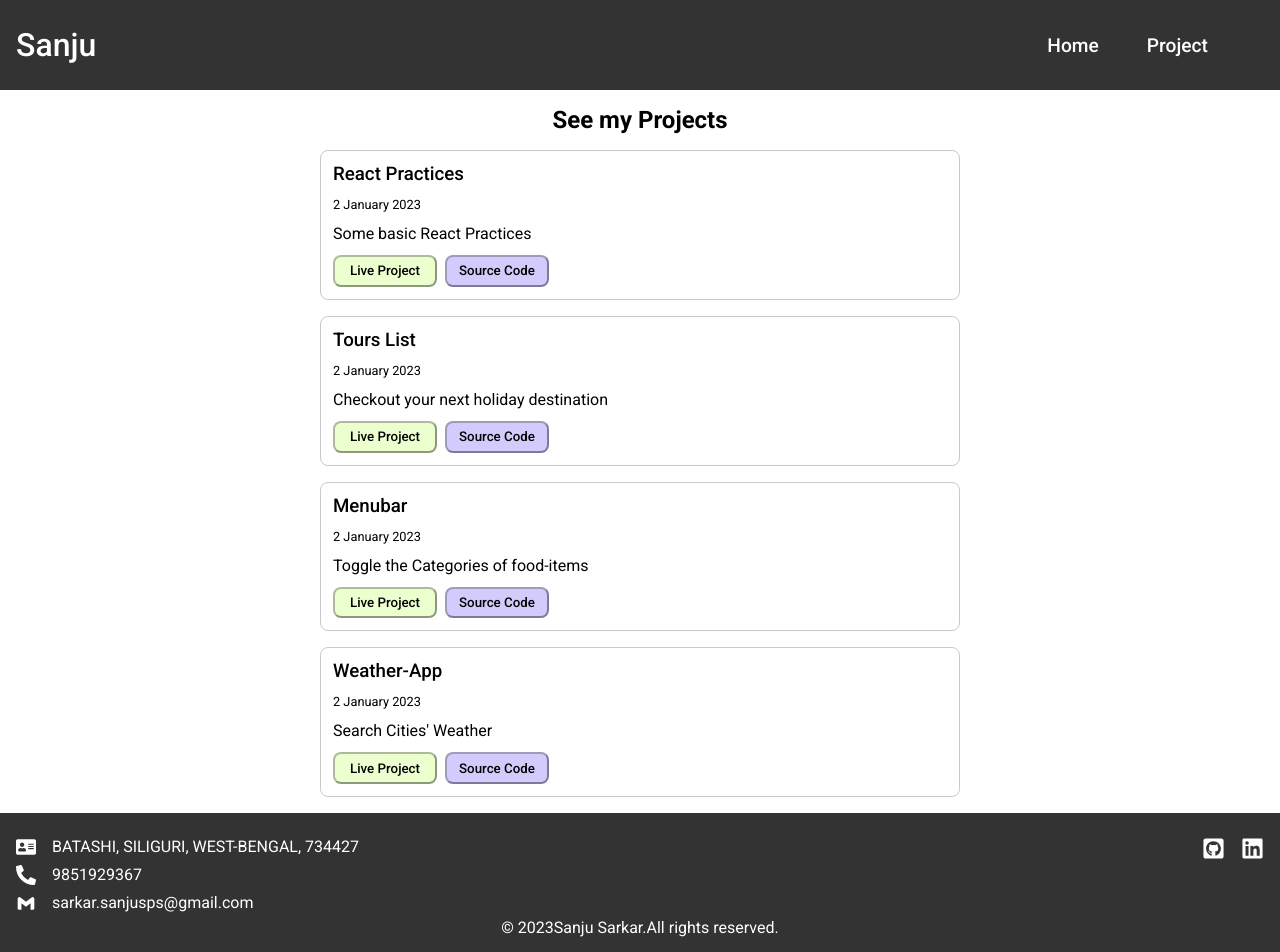
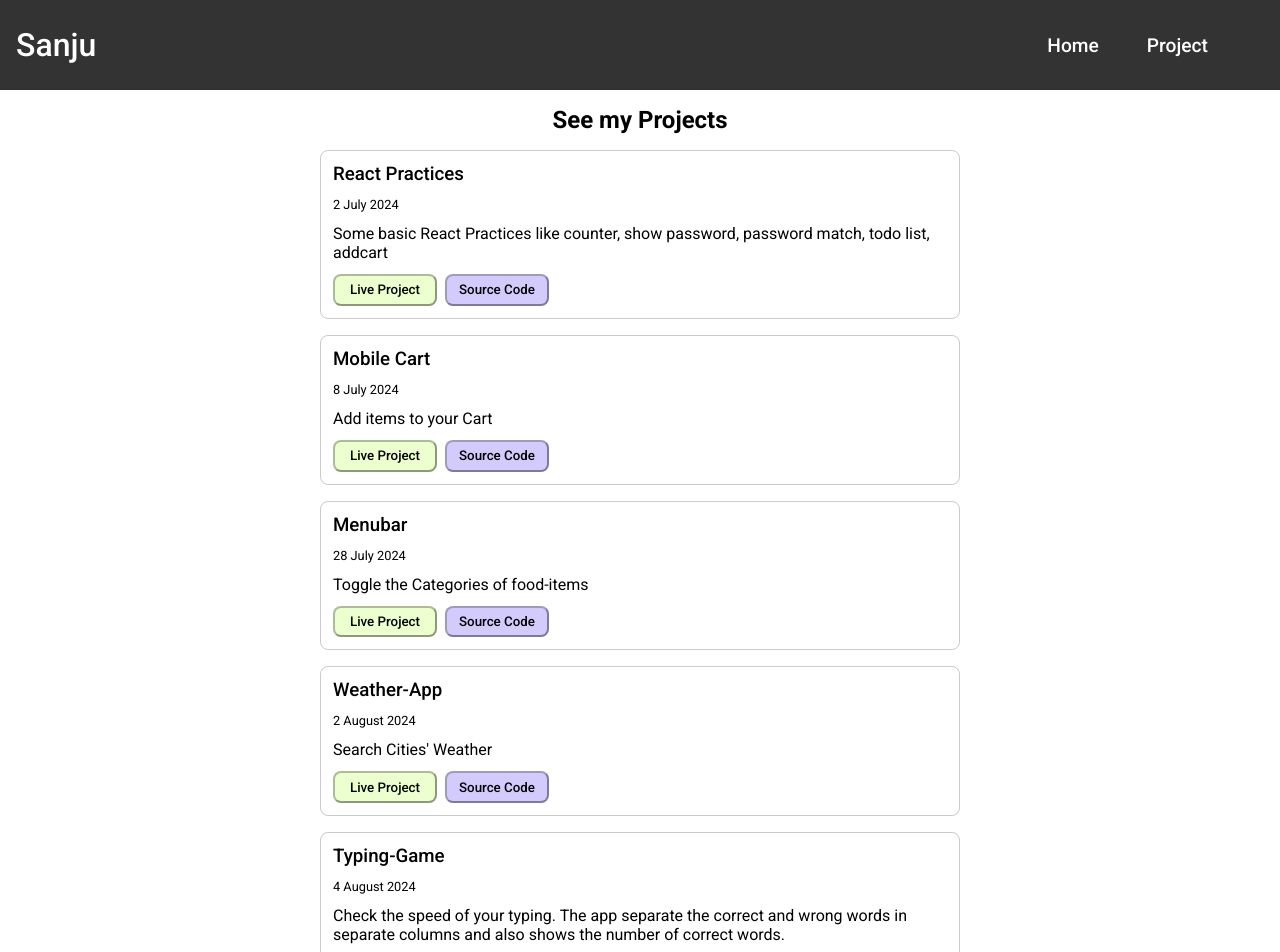
Before and after one commit to SanjuXepiar/Portfolio.js, a React (Create React App) app: page /project in a window 1280 px wide. Shown: the top 952 px of the page. Built offline with nearby package versions, Linux system fonts and the light colour scheme.

Commit message:
adding of data

```diff
--- a/src/component/Footer/Footer.js
+++ b/src/component/Footer/Footer.js
@@ -59,7 +59,7 @@ function Footer() {
         <p className="common-txt-clr">
           &copy; {new Date().getFullYear()}
           <span className="common-txt-clr">
-            Sanju Sarkar.All rights reserved.
+            Sanju Sarkar. All rights reserved.
           </span>
         </p>
       </article>
--- a/src/data.js
+++ b/src/data.js
@@ -2,24 +2,25 @@ export const projectData = [
   {
     id: "1",
     title: "React Practices",
-    description: "Some basic React Practices",
-    date: "2 January 2023",
+    description:
+      "Some basic React Practices like counter, show password, password match, todo list, addcart",
+    date: "2 July 2024",
     liveLink: "https://reactpractice01.netlify.app/",
     sourceLink: "https://github.com/SanjuXepiar/react-practice1",
   },
   {
     id: "2",
-    title: "Tours List",
-    description: "Checkout your next holiday destination",
-    date: "2 January 2023",
-    liveLink: "https://tours-single-component02.netlify.app",
-    sourceLink: "https://github.com/SanjuXepiar/tours02",
+    title: "Mobile Cart",
+    description: "Add items to your Cart",
+    date: "8 July 2024",
+    liveLink: "https://carts-app0.netlify.app",
+    sourceLink: "https://github.com/SanjuXepiar/addcart",
   },
   {
     id: "3",
     title: "Menubar",
     description: "Toggle the Categories of food-items",
-    date: "2 January 2023",
+    date: "28 July 2024",
     liveLink: "https://menu-bar01.netlify.app",
     sourceLink: "https://github.com/SanjuXepiar/menu-bar",
   },
@@ -27,8 +28,17 @@ export const projectData = [
     id: "4",
     title: "Weather-App",
     description: "Search Cities' Weather",
-    date: "2 January 2023",
+    date: "2 August 2024",
     liveLink: "https://weather-search01.netlify.app/",
     sourceLink: "https://github.com/SanjuXepiar/weatherapp",
   },
+  {
+    id: "5",
+    title: "Typing-Game",
+    description:
+      "Check the speed of your typing. The app separate the correct and wrong words in separate columns and also shows the number of correct words.",
+    date: "4 August 2024",
+    liveLink: "https://typing-game-test.netlify.app",
+    sourceLink: "https://github.com/SanjuXepiar/typing-game",
+  },
 ];
```
